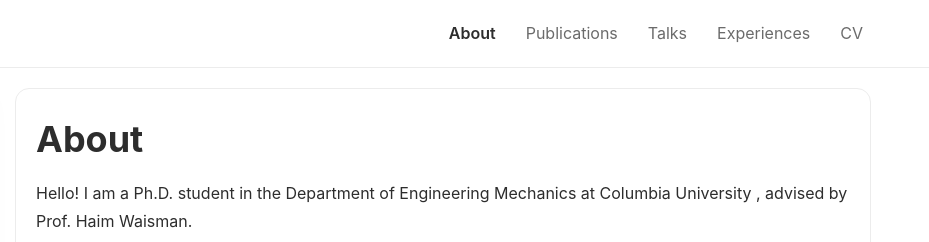
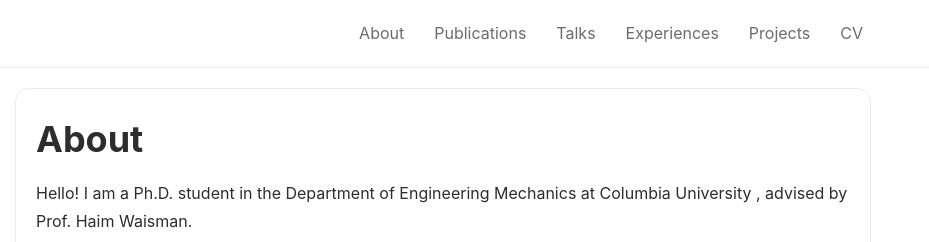
Before and after one commit to Gopal1259/gopalagarwal1259.github.io, a plain HTML site: page index.html in a window 1280 px wide. Shown: the top 242 px of the page, 351-1280 px from the left. Drawn offline with Linux system fonts and the light colour scheme.

Commit message:
Remove 'active' class from About link

```diff
--- a/index.html
+++ b/index.html
@@ -12,12 +12,14 @@
     <div class="topbar-inner">
       <a class="site-title" href="index.html"></a>
       <nav class="navlinks">
-        <a class="active" href="index.html">About</a>
+        <a href="index.html">About</a>
         <a href="publications.html">Publications</a>
         <a href="talks.html">Talks</a>
         <a href="experiences.html">Experiences</a>
+        <a href="projects.html">Projects</a>
         <a href="cv.html">CV</a>
       </nav>
+
     </div>
   </div>
 
```
